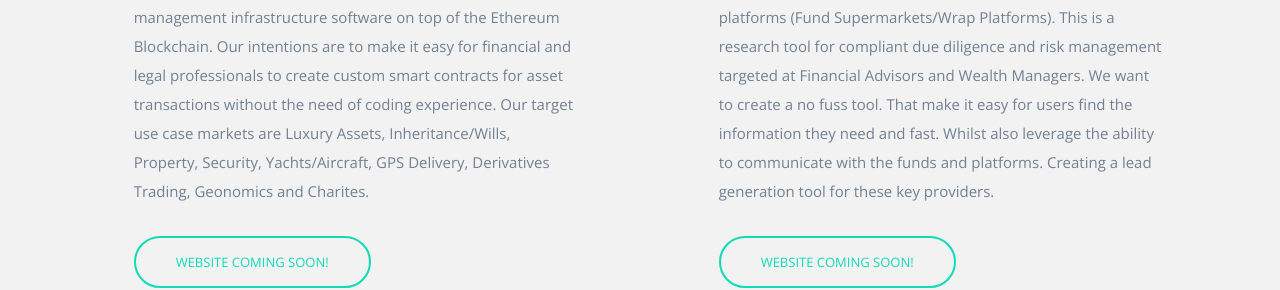
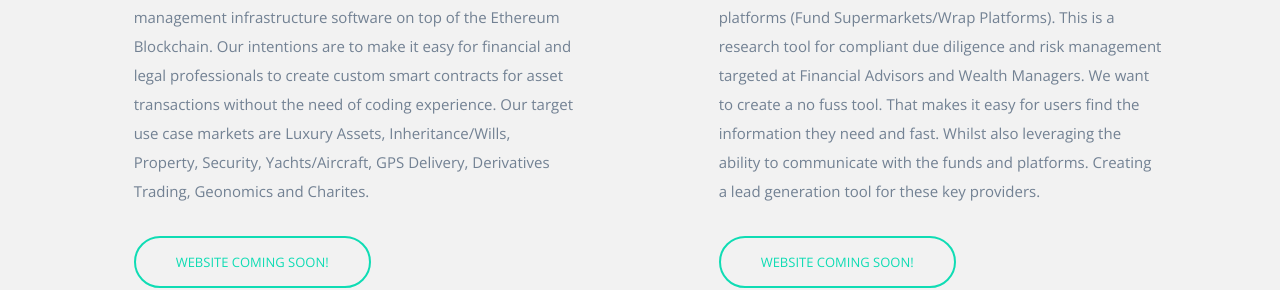
Before and after one commit to Cappui/Cappui-Website, a Jekyll site: the page built from index.html, in a window 1280 px wide and 900 px high, scrolled down 1348 px. Shown: the part 282-572 px from the top of the window. Built offline with Jekyll 4.4.1, drawn with Linux system fonts in a browser that asks for light colours; nearby versions of some CDN libraries; library files that are not in the unit come from our copies; a style sheet for code colours, icons or effects is not loaded; some of the changed text lies outside the part shown.

Commit message:
Updated index.html

```diff
--- a/index.html
+++ b/index.html
@@ -90,7 +90,7 @@ layout: default
                     </div>
                     <div class="intro-content last">
                         <h5>Project .B</h5>
-                        <p>Project .B is a codename for our search engine for funds and platforms (Fund Supermarkets/Wrap Platforms). This is a research tool for compliant due diligence and risk management targeted at Financial Advisors and Wealth Managers. We want to create a no fuss tool. That make it easy for users find the information they need and fast. Whilst also leverage the ability to communicate with the funds and platforms. Creating a lead generation tool for these key providers.</p>
+                        <p>Project .B is a codename for our search engine for funds and platforms (Fund Supermarkets/Wrap Platforms). This is a research tool for compliant due diligence and risk management targeted at Financial Advisors and Wealth Managers. We want to create a no fuss tool. That makes it easy for users find the information they need and fast. Whilst also leveraging the ability to communicate with the funds and platforms. Creating a lead generation tool for these key providers.</p>
                       <a href="#" class="btn btn-ghost btn-accent btn-large">Website coming soon!</a>
                     </div>
                 </div>
```
